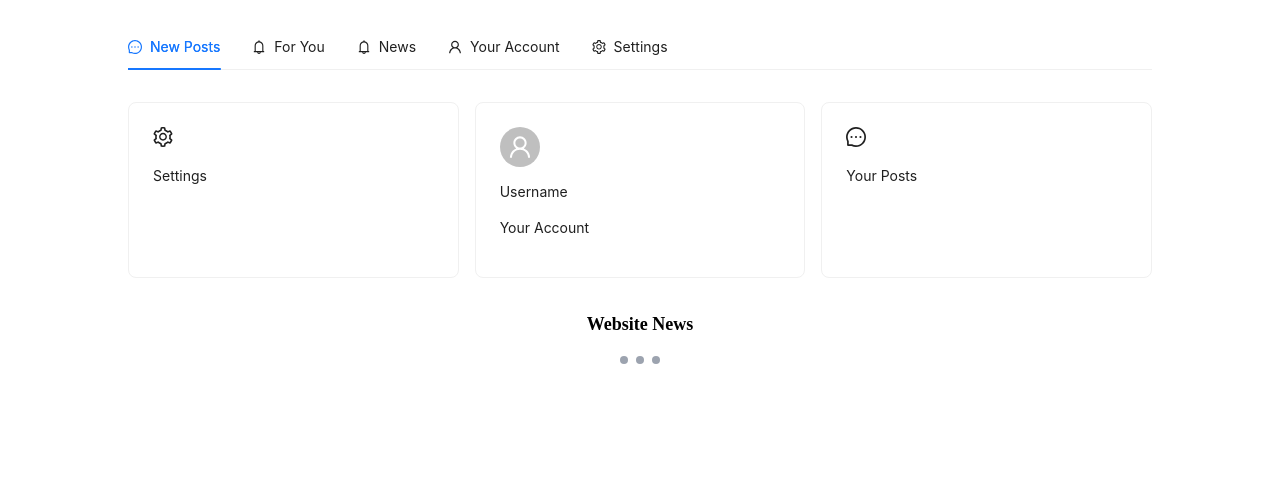
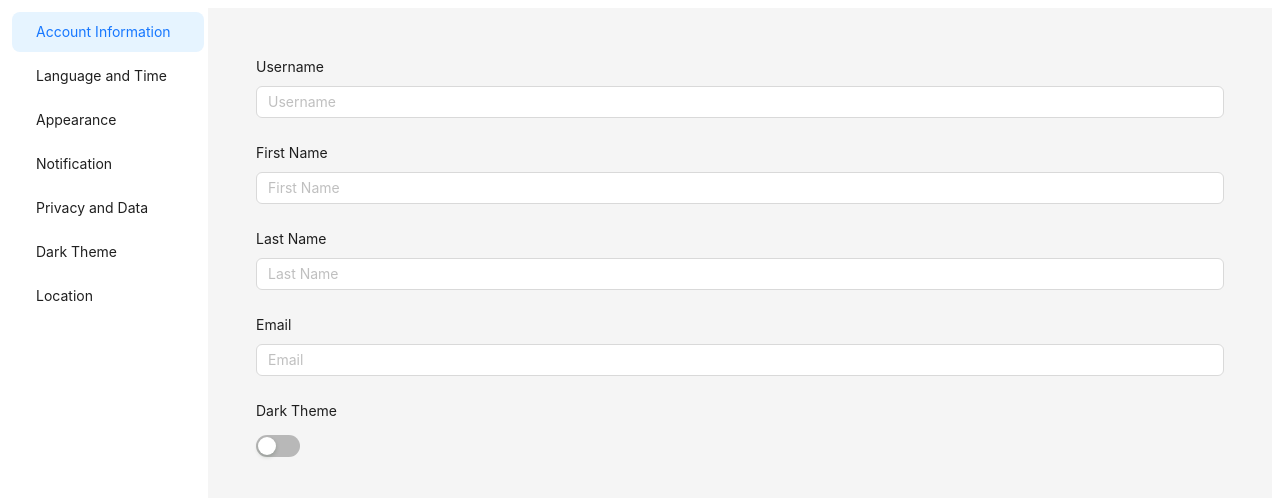
Before and after one commit to Etown-Computer-Science-Club/2024-solution-challenge, a React (Vite) app in the folder client/: page /settings in a window 1280 px wide. Shown: the top 498 px of the page. Built offline with nearby package versions, Linux system fonts and the light colour scheme.

Commit message:
Settings page, react router

```diff
--- a/client/package.json
+++ b/client/package.json
@@ -11,7 +11,8 @@
   "dependencies": {
     "antd": "^5.13.3",
     "react": "^18.2.0",
-    "react-dom": "^18.2.0"
+    "react-dom": "^18.2.0",
+    "react-router-dom": "^6.22.0"
   },
   "devDependencies": {
     "@types/react": "^18.2.43",
--- a/client/src/App.jsx
+++ b/client/src/App.jsx
@@ -1,12 +1,16 @@
-import { Button } from "antd";
+import { Route, Routes } from "react-router-dom";
 import "./App.css";
 import Home from "./Home";
+import Settings from "./Settings";
+import Post from "./Post";
 
 function App() {
 	return (
-		<div className="App">
-			<Home />
-		</div>
+		<Routes>
+			<Route path="/" element={<Home />} />
+			<Route path="/settings" element={<Settings />} />
+			<Route path="/posts/:id" element={<Post />} />
+		</Routes>
 	);
 }
 
--- /dev/null
+++ b/client/src/Settings.jsx
@@ -0,0 +1,56 @@
+import React from "react";
+import { Layout, Menu, Form, Input, Switch } from "antd";
+
+const { Sider, Content } = Layout;
+
+const Settings = () => {
+	return (
+		<Layout className="min-h-screen">
+			<Sider width={200} className="site-layout-background">
+				<Menu
+					mode="inline"
+					defaultSelectedKeys={["1"]}
+					style={{ height: "100%", borderRight: 0 }}
+				>
+					<Menu.Item key="1">Account Information</Menu.Item>
+					<Menu.Item key="2">Language and Time</Menu.Item>
+					<Menu.Item key="3">Appearance</Menu.Item>
+					<Menu.Item key="4">Notification</Menu.Item>
+					<Menu.Item key="5">Privacy and Data</Menu.Item>
+					<Menu.Item key="6">Dark Theme</Menu.Item>
+					<Menu.Item key="7">Location</Menu.Item>
+				</Menu>
+			</Sider>
+			<Layout style={{ padding: "24px" }}>
+				<Content
+					className="site-layout-background"
+					style={{
+						padding: 24,
+						margin: 0,
+						minHeight: 280,
+					}}
+				>
+					<Form layout="vertical">
+						<Form.Item label="Username">
+							<Input placeholder="Username" />
+						</Form.Item>
+						<Form.Item label="First Name">
+							<Input placeholder="First Name" />
+						</Form.Item>
+						<Form.Item label="Last Name">
+							<Input placeholder="Last Name" />
+						</Form.Item>
+						<Form.Item label="Email">
+							<Input placeholder="Email" />
+						</Form.Item>
+						<Form.Item label="Dark Theme" valuePropName="checked">
+							<Switch />
+						</Form.Item>
+					</Form>
+				</Content>
+			</Layout>
+		</Layout>
+	);
+};
+
+export default Settings;
--- a/client/src/main.jsx
+++ b/client/src/main.jsx
@@ -1,9 +1,12 @@
 import React from "react";
+import { BrowserRouter } from "react-router-dom";
 import ReactDOM from "react-dom/client";
 import App from "./App.jsx";
 
 ReactDOM.createRoot(document.getElementById("root")).render(
 	<React.StrictMode>
-		<App />
+		<BrowserRouter>
+			<App />
+		</BrowserRouter>
 	</React.StrictMode>
 );
```
Also changed, not shown: 1 other file (tests, documents, lock files or other folders).
